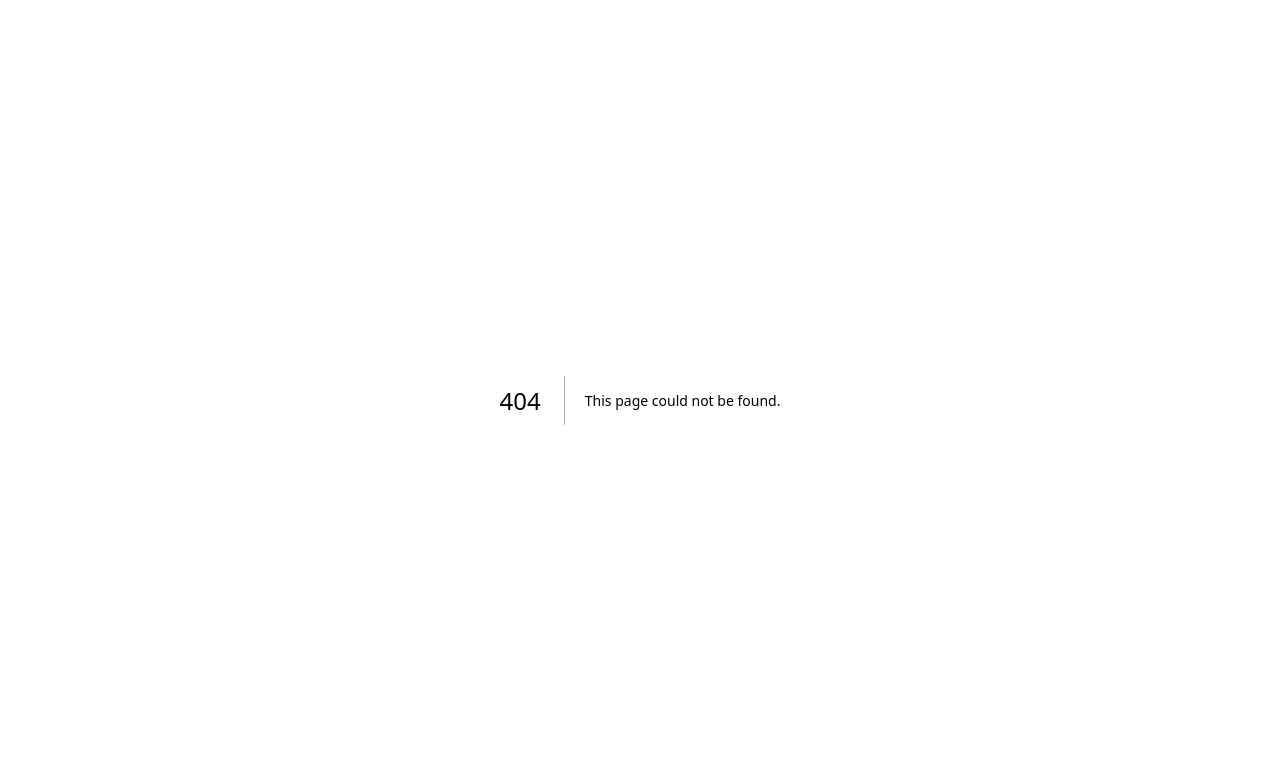
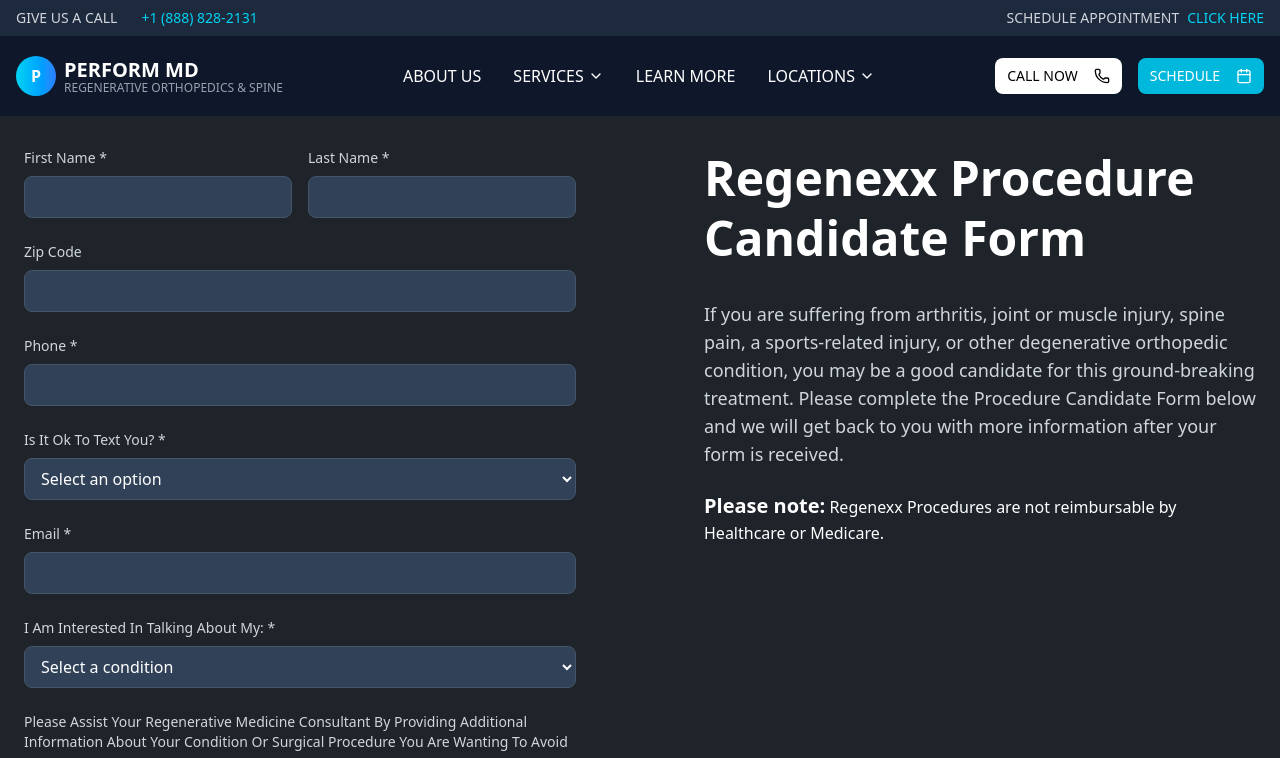
Before and after one commit to SlinkyCollins/Perform-Md, a Next.js app: page /candidateform in a window 1280 px wide. Before the commit this address had no page. Shown: the top 758 px of the page. Built offline with nearby package versions, Linux system fonts and the light colour scheme.

Commit message:
form added

```diff
--- /dev/null
+++ b/src/app/candidateform/page.js
@@ -0,0 +1,163 @@
+import Footer from "@/components/Footer";
+
+import Navbar from "@/components/Navbar";
+
+export default function RegenexxForm() {
+    return (
+        <>
+      <Navbar />
+      <div className="min-h-screen bg-[#1e242a] text-white">
+        <div className="container mx-auto px-6 py-8">
+          <div className="grid lg:grid-cols-2 gap-8 max-w-7xl mx-auto">
+            {/* Information Section - Shows first on mobile */}
+            <div className="space-y-6 md:ml-12 lg:order-2">
+              <div>
+                <h1 className="text-4xl lg:text-5xl font-bold mb-8 leading-tight">Regenexx Procedure Candidate Form</h1>
+
+                <div className="space-y-6 text-gray-300 leading-relaxed">
+                  <p className="text-lg">
+                    If you are suffering from arthritis, joint or muscle injury, spine pain, a sports-related injury, or
+                    other degenerative orthopedic condition, you may be a good candidate for this ground-breaking
+                    treatment. Please complete the Procedure Candidate Form below and we will get back to you with more
+                    information after your form is received.
+                  </p>
+
+                  <div >
+                    <p className="text-white">
+                      <span className="font-semibold text-xl">Please note:</span> Regenexx Procedures are not reimbursable by
+                      Healthcare or Medicare.
+                    </p>
+                  </div>
+                </div>
+              </div>
+            </div>
+
+            {/* Form Section - Shows second on mobile */}
+            <div className="space-y-6 md:mr-12 lg:order-1">
+              <form className="space-y-6">
+                {/* First Name and Last Name Row */}
+                <div className="grid grid-cols-1 md:grid-cols-2 gap-4">
+                  <div className="space-y-2">
+                    <label htmlFor="firstName" className="block text-sm text-gray-300">
+                      First Name *
+                    </label>
+                    <input
+                      id="firstName"
+                      type="text"
+                      className="w-full px-3 py-2 bg-slate-700 border border-slate-600 rounded-md text-white placeholder:text-gray-400 focus:outline-none focus:ring-2 focus:ring-blue-400 focus:border-transparent"
+                    />
+                  </div>
+                  <div className="space-y-2">
+                    <label htmlFor="lastName" className="block text-sm text-gray-300">
+                      Last Name *
+                    </label>
+                    <input
+                      id="lastName"
+                      type="text"
+                      className="w-full px-3 py-2 bg-slate-700 border border-slate-600 rounded-md text-white placeholder:text-gray-400 focus:outline-none focus:ring-2 focus:ring-blue-400 focus:border-transparent"
+                    />
+                  </div>
+                </div>
+
+                {/* Zip Code */}
+                <div className="space-y-2">
+                  <label htmlFor="zipCode" className="block text-sm text-gray-300">
+                    Zip Code
+                  </label>
+                  <input
+                    id="zipCode"
+                    type="text"
+                    className="w-full px-3 py-2 bg-slate-700 border border-slate-600 rounded-md text-white placeholder:text-gray-400 focus:outline-none focus:ring-2 focus:ring-blue-400 focus:border-transparent"
+                  />
+                </div>
+
+                {/* Phone */}
+                <div className="space-y-2">
+                  <label htmlFor="phone" className="block text-sm text-gray-300">
+                    Phone *
+                  </label>
+                  <input
+                    id="phone"
+                    type="tel"
+                    className="w-full px-3 py-2 bg-slate-700 border border-slate-600 rounded-md text-white placeholder:text-gray-400 focus:outline-none focus:ring-2 focus:ring-blue-400 focus:border-transparent"
+                  />
+                </div>
+
+                {/* Text Consent */}
+                <div className="space-y-2">
+                  <label htmlFor="textConsent" className="block text-sm text-gray-300">
+                    Is It Ok To Text You? *
+                  </label>
+                  <select
+                    id="textConsent"
+                    className="w-full px-3 py-2 bg-slate-700 border border-slate-600 rounded-md text-white focus:outline-none focus:ring-2 focus:ring-blue-400 focus:border-transparent"
+                  >
+                    <option value="" className="text-gray-400">
+                      Select an option
+                    </option>
+                    <option value="yes">Yes</option>
+                    <option value="no">No</option>
+                  </select>
+                </div>
+
+                {/* Email */}
+                <div className="space-y-2">
+                  <label htmlFor="email" className="block text-sm text-gray-300">
+                    Email *
+                  </label>
+                  <input
+                    id="email"
+                    type="email"
+                    className="w-full px-3 py-2 bg-slate-700 border border-slate-600 rounded-md text-white placeholder:text-gray-400 focus:outline-none focus:ring-2 focus:ring-blue-400 focus:border-transparent"
+                  />
+                </div>
+
+                {/* Interest Selection */}
+                <div className="space-y-2">
+                  <label htmlFor="interestedIn" className="block text-sm text-gray-300">
+                    I Am Interested In Talking About My: *
+                  </label>
+                  <select
+                    id="interestedIn"
+                    className="w-full px-3 py-2 bg-slate-700 border border-slate-600 rounded-md text-white focus:outline-none focus:ring-2 focus:ring-blue-400 focus:border-transparent"
+                  >
+                    <option value="" className="text-gray-400">
+                      Select a condition
+                    </option>
+                    <option value="arthritis">Arthritis</option>
+                    <option value="joint-injury">Joint or Muscle Injury</option>
+                    <option value="spine-pain">Spine Pain</option>
+                    <option value="sports-injury">Sports-Related Injury</option>
+                    <option value="orthopedic">Other Orthopedic Condition</option>
+                  </select>
+                </div>
+
+                {/* Additional Information */}
+                <div className="space-y-2">
+                  <label htmlFor="additionalInfo" className="block text-sm text-gray-300">
+                    Please Assist Your Regenerative Medicine Consultant By Providing Additional Information About Your
+                    Condition Or Surgical Procedure You Are Wanting To Avoid
+                  </label>
+                  <textarea
+                    id="additionalInfo"
+                    className="w-full px-3 py-2 bg-slate-700 border border-slate-600 rounded-md text-white placeholder:text-gray-400 focus:outline-none focus:ring-2 focus:ring-blue-400 focus:border-transparent min-h-[120px] resize-none"
+
+                  />
+                </div>
+
+                {/* Submit Button */}
+                <button
+                  type="submit"
+                  className="w-full bg-sky-400 hover:bg-sky-500 text-slate-900 font-semibold py-3 px-4 rounded-md text-lg transition-colors duration-200 focus:outline-none focus:ring-2 focus:ring-sky-400 focus:ring-offset-2 focus:ring-offset-slate-800"
+                >
+                  BEGIN CANDIDACY
+                </button>
+              </form>
+            </div>
+          </div>
+        </div>
+      </div>
+      <Footer />
+      </>
+    )
+  }
```
